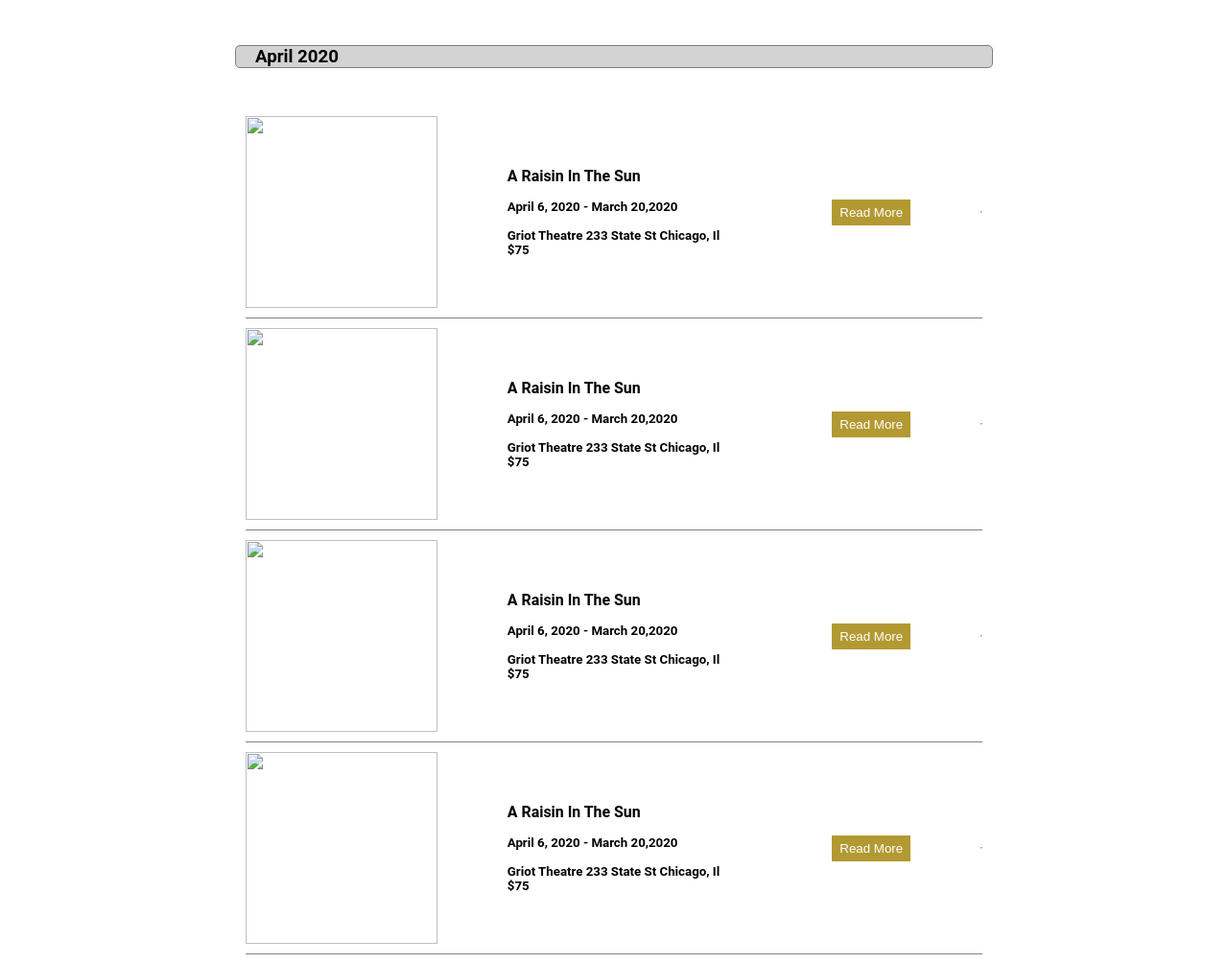
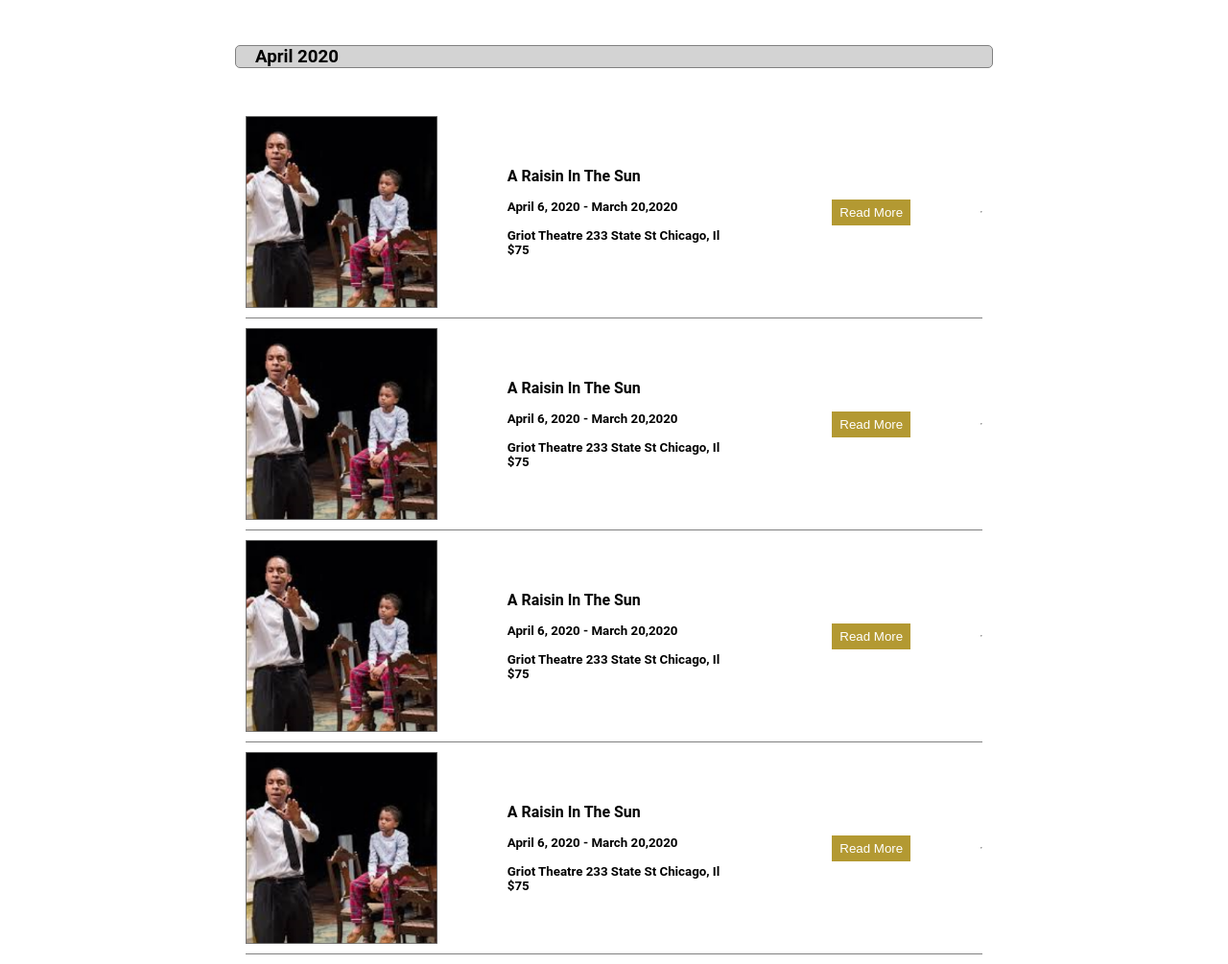
Before and after one commit to lecronin16/Theatre-MockUp, a plain HTML site: page index.html in a window 1280 px wide. Shown: the part 526-1531 px from the top of the page at 96% size. Drawn offline with Linux system fonts and the light colour scheme; a web font is replaced by a local one.

Commit message:
fixing images

```diff
--- a/index.html
+++ b/index.html
@@ -44,28 +44,28 @@
                 <h3>April 2020</h3>
             </div>
             <div class = "post">
-                <img src="/Theatre_Mock_Up/images/a-raisin-in-the-sun-theater-1.png">
+                <img src="images/a-raisin-in-the-sun-theater-1.png">
                 <h5>A Raisin In The Sun <br><br> April 6, 2020 - March 20,2020 <br><br> Griot Theatre 233 State St Chicago, Il <br> $75</h5>
                 </h5>
                 <button type="Read More">Read More</button>
                     <hr>
             </div>
             <div class = "post">
-                <img src="/Theatre_Mock_Up/images/a-raisin-in-the-sun-theater-1.png">
+                <img src="images/a-raisin-in-the-sun-theater-1.png">
                 <h5>A Raisin In The Sun <br><br> April 6, 2020 - March 20,2020 <br><br> Griot Theatre 233 State St Chicago, Il <br> $75</h5>
                 </h5>
                 <button type="Read More">Read More</button>
                     <hr>
             </div>
             <div class = "post">
-                <img src="/Theatre_Mock_Up/images/a-raisin-in-the-sun-theater-1.png">
+                <img src="images/a-raisin-in-the-sun-theater-1.png">
                 <h5>A Raisin In The Sun <br><br> April 6, 2020 - March 20,2020 <br><br> Griot Theatre 233 State St Chicago, Il <br> $75</h5>
                 </h5>
                 <button type="Read More">Read More</button>
                     <hr>
             </div>
             <div class = "post">
-                <img src="/Theatre_Mock_Up/images/a-raisin-in-the-sun-theater-1.png">
+                <img src="images/a-raisin-in-the-sun-theater-1.png">
                 <h5>A Raisin In The Sun <br><br> April 6, 2020 - March 20,2020 <br><br> Griot Theatre 233 State St Chicago, Il <br> $75</h5>
                 </h5>
                 <button type="Read More">Read More</button>
--- a/main.css
+++ b/main.css
@@ -38,7 +38,7 @@ nav ul li a{
 }
 
 .hero-image{
-    background-image:url(../Theatre_Mock_Up/images/theater-image-background.png);
+    background-image:url(images/theater-image-background.png);
     height: 500px;
     background-position:center;
     background-size:cover;
```
